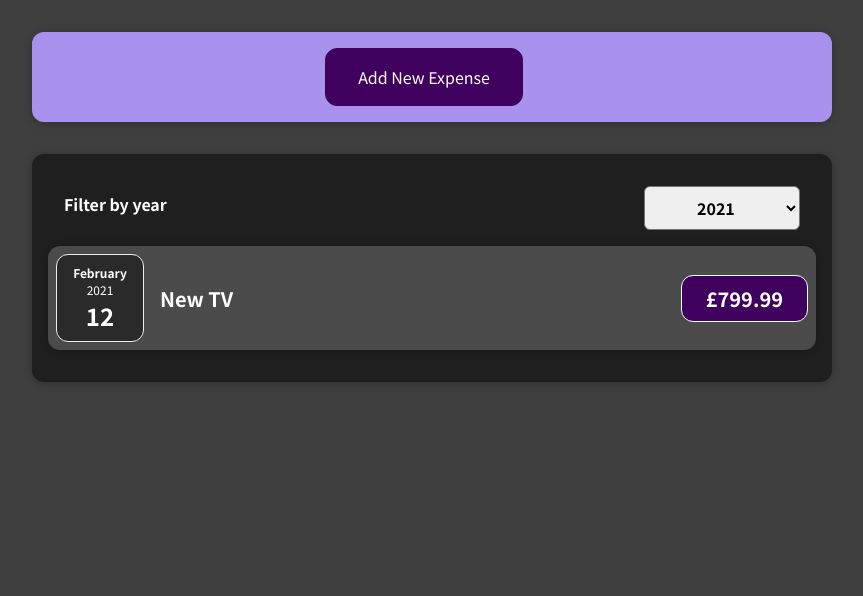
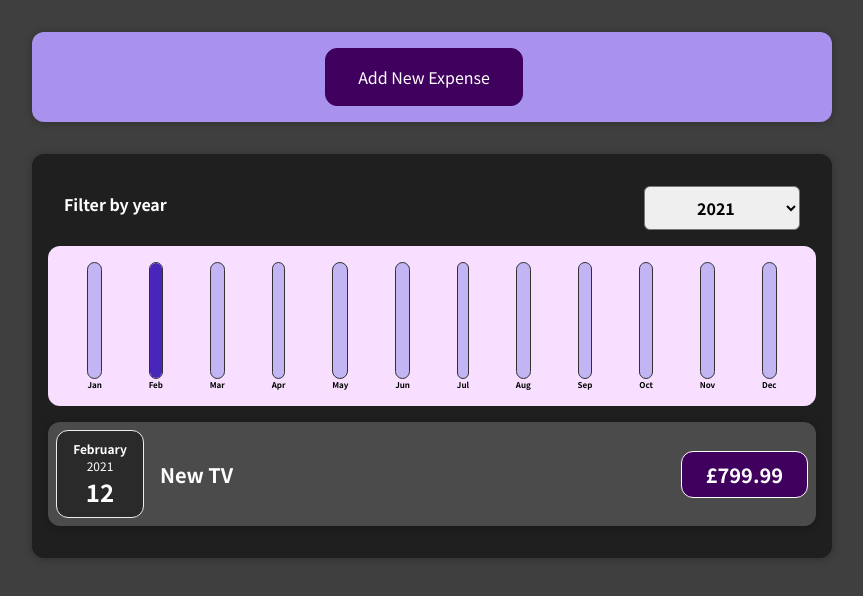
Before and after one commit to albert-kuc/ExpensesInReact, a React (Create React App) app: page / in a window 1280 px wide. Shown: the top 596 px of the page, without its empty margins (208-1071 px from the left). Built offline with nearby package versions, Linux system fonts and the light colour scheme.

Commit message:
Add ExpensesChart

```diff
--- /dev/null
+++ b/src/components/Chart/Chart.css
@@ -0,0 +1,9 @@
+.chart {
+    padding: 1rem;
+    border-radius: 12px;
+    background-color: #f8dfff;
+    text-align: center;
+    display: flex;
+    justify-content: space-around;
+    height: 10rem;
+}
--- /dev/null
+++ b/src/components/Chart/Chart.js
@@ -0,0 +1,36 @@
+import React from "react";
+
+import ChartBar from './ChartBar'
+import './Chart.css'
+
+/**
+ * Renders 12 chart bars for each month.
+ * Receives data point as props when a chart component is used somewhere in the application.
+ * Maps every data point to a ChartBar, hence returns as many bars as input data points.
+ * Each bar plots the data point value in relation to the maximum value in the entire chart.
+ * @param props
+ * @returns {JSX.Element}
+ * @constructor
+ */
+const Chart = props => {
+  /*
+  find the biggest value across all months
+   */
+  const dataPointValues = props.dataPoints.map(dataPoint => dataPoint.value);
+  const maxMonthValue = Math.max(...dataPointValues);
+
+  return (
+    <div className="chart">
+      {props.dataPoints.map(dataPoint => (
+        <ChartBar
+          key={dataPoint.label}
+          value={dataPoint.value}
+          maxValue={maxMonthValue}
+          label={dataPoint.label}
+        />
+      ))}
+    </div>
+  )
+};
+
+export default Chart
--- /dev/null
+++ b/src/components/Chart/ChartBar.css
@@ -0,0 +1,30 @@
+.chart-bar {
+    height: 100%;
+    display: flex;
+    flex-direction: column;
+    align-items: center;
+}
+
+.chart-bar__inner {
+    height: 100%;
+    width: 100%;
+    border: 1px solid #313131;
+    border-radius: 12px;
+    background-color: #c3b4f3;
+    overflow: hidden;
+    display: flex;
+    flex-direction: column;
+    justify-content: flex-end;
+}
+
+.chart-bar__fill {
+    background-color: #4826b9;
+    width: 100%;
+    transition: all 0.3s ease-out;
+}
+
+.chart-bar__label {
+    font-weight: bold;
+    font-size: 0.5rem;
+    text-align: center;
+}
--- /dev/null
+++ b/src/components/Chart/ChartBar.js
@@ -0,0 +1,31 @@
+import React from "react";
+
+import './ChartBar.css'
+
+/**
+ * Dynamically renders individual chart.
+ * Calculates how much of this specific chart needs to be filled if props.max value is more than 0.
+ * Uses the calculated value as the css style height for the chart bar.
+ * @param props
+ * @returns {JSX.Element}
+ * @constructor
+ */
+const ChartBar = props => {
+  let barFillHeight = '0%';
+
+  if (props.maxValue > 0) {
+    barFillHeight = Math.round((props.value / props.maxValue) * 100) + '%';
+  }
+
+  return <div className="chart-bar">
+    <div className="chart-bar__inner">
+      <div
+        className="chart-bar__fill"
+        style={{height: barFillHeight}}
+      />
+    </div>
+    <div className="chart-bar__label">{props.label}</div>
+  </div>
+};
+
+export default ChartBar
--- a/src/components/Expenses/Expenses.js
+++ b/src/components/Expenses/Expenses.js
@@ -1,6 +1,7 @@
 import React, {useState} from 'react';
 
 import Card from "../UI/Card"
+import ExpensesChart from "./ExpensesChart";
 import ExpensesFilter from "./ExpensesFilter";
 import ExpensesList from "./ExpensesList";
 import "./Expenses.css"
@@ -34,6 +35,7 @@
           selected={filteredYear}
           onFilterChange={filterChangeHandler}
         />
+        <ExpensesChart expenses={expensesFilteredByYear}/>
         <ExpensesList items={expensesFilteredByYear}/>
       </Card>
     </div>
--- /dev/null
+++ b/src/components/Expenses/ExpensesChart.js
@@ -0,0 +1,36 @@
+import React from "react";
+
+import Chart from "../Chart/Chart";
+
+/**
+ * Generates chart data points with labels and values from expenses data.
+ * Calls Chart component to generate bar charts.
+ * @param props
+ * @returns {JSX.Element}
+ * @constructor
+ */
+const ExpensesChart = props => {
+  const chartDataPoints = [
+    { label: 'Jan', value: 0},
+    { label: 'Feb', value: 0},
+    { label: 'Mar', value: 0},
+    { label: 'Apr', value: 0},
+    { label: 'May', value: 0},
+    { label: 'Jun', value: 0},
+    { label: 'Jul', value: 0},
+    { label: 'Aug', value: 0},
+    { label: 'Sep', value: 0},
+    { label: 'Oct', value: 0},
+    { label: 'Nov', value: 0},
+    { label: 'Dec', value: 0},
+  ];
+
+  for (const expense of props.expenses) {
+    const expenseMonthIdx = expense.date.getMonth();
+    chartDataPoints[expenseMonthIdx].value += expense.amount;
+  }
+
+  return <Chart dataPoints={chartDataPoints} />;
+};
+
+export default ExpensesChart;
```
